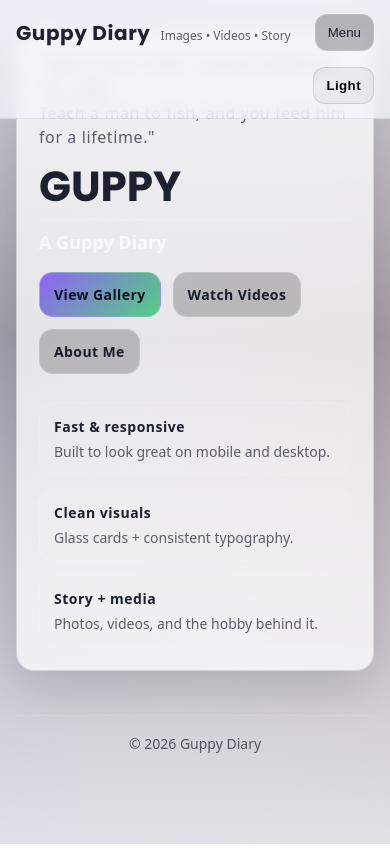
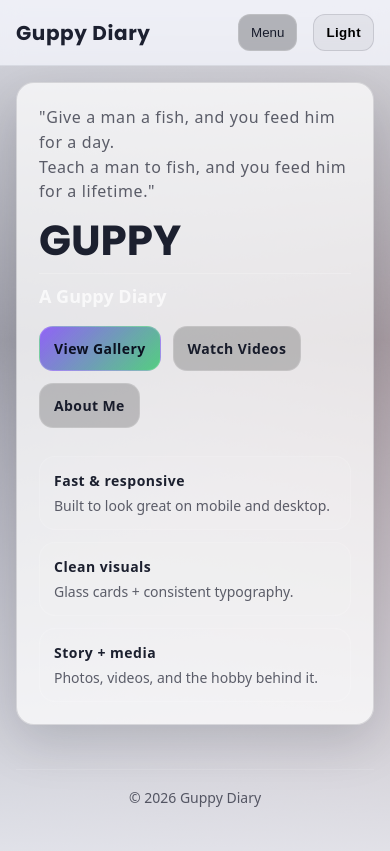
Before and after one commit to allenemmanuel/porto1, a plain HTML site: page index.html in a window 390 px wide. Drawn offline with Linux system fonts and the light colour scheme.

Commit message:
Fix mobile content hidden under fixed header
Co-authored-by: Cursor <cursoragent@cursor.com>

```diff
--- a/css/style.css
+++ b/css/style.css
@@ -3,9 +3,12 @@
 	padding: 0;
 	box-sizing: border-box;
 }
+html{
+	scroll-padding-top: calc(var(--header-offset) + 12px);
+}
 html, body{
 	width: 100%;
-	height: 100%;
+	min-height: 100%;
 	font-size: 14px;
 	font-weight: normal;
 	font-family: ui-sans-serif, system-ui, -apple-system, Segoe UI, Roboto, Arial, sans-serif;
@@ -23,6 +26,7 @@ html, body{
 	--accent: #8b5cf6;
 	--accent2: #22c55e;
 	--max: 1120px;
+	--header-offset: 88px;
 }
 
 a{ color: inherit; }
@@ -147,8 +151,9 @@ html[data-theme="light"] .nav-links a:hover{
 }
 
 .site-main{
-	/* Header is fixed; offset main content */
-	padding: 96px 0 26px;
+	/* Header is fixed; offset set via --header-offset (see main.js) */
+	padding-top: calc(var(--header-offset) + 20px);
+	padding-bottom: 26px;
 }
 
 .card{
@@ -466,7 +471,18 @@ html[data-theme="light"] .theme-toggle{
 
 @media (max-width: 900px){
 	.site-main{
-		padding: 28px 0 18px;
+		padding-top: calc(var(--header-offset) + 16px);
+		padding-bottom: 18px;
+	}
+	.brand-tag{
+		display: none;
+	}
+	.brand{
+		flex: 1;
+		min-width: 0;
+	}
+	.header-inner .theme-toggle{
+		margin-left: 0;
 	}
 	.nav-toggle{
 		display: inline-flex;
--- a/js/main.js
+++ b/js/main.js
@@ -28,8 +28,19 @@
     });
   }
 
+  // Fixed header offset (prevents content sitting under navbar)
+  const header = document.querySelector(".site-header");
+  const updateHeaderOffset = () => {
+    if (!header) return;
+    root.style.setProperty("--header-offset", `${header.offsetHeight}px`);
+  };
+  updateHeaderOffset();
+  window.addEventListener("resize", updateHeaderOffset);
+  if (document.fonts?.ready) {
+    document.fonts.ready.then(updateHeaderOffset).catch(() => {});
+  }
+
   // Header menu toggle (mobile)
-  const header = document.querySelector(".site-header");
   const toggle = document.querySelector("[data-menu-toggle]");
   const nav = document.querySelector("#site-nav");
 
@@ -37,6 +48,7 @@
     const setOpen = (open) => {
       header.setAttribute("data-menu-open", open ? "true" : "false");
       toggle.setAttribute("aria-expanded", open ? "true" : "false");
+      requestAnimationFrame(updateHeaderOffset);
     };
 
     toggle.addEventListener("click", () => {
```
